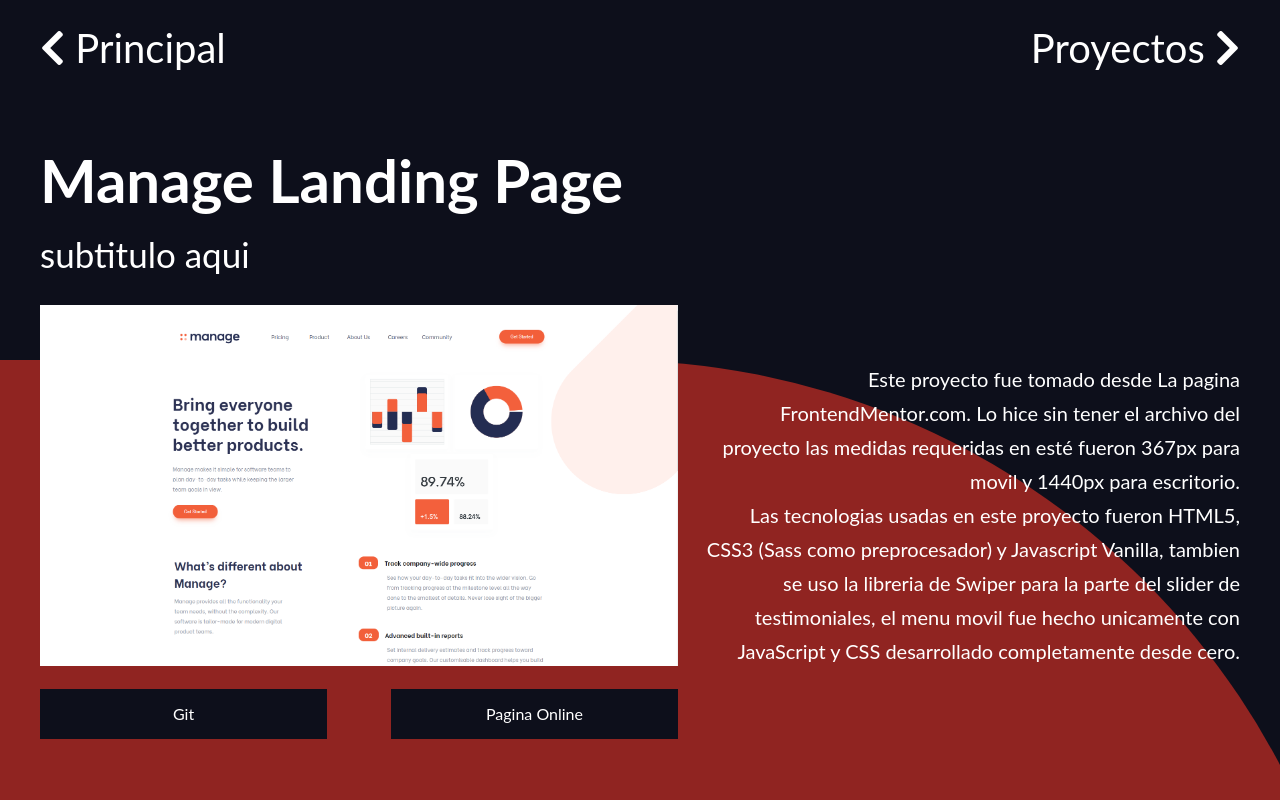
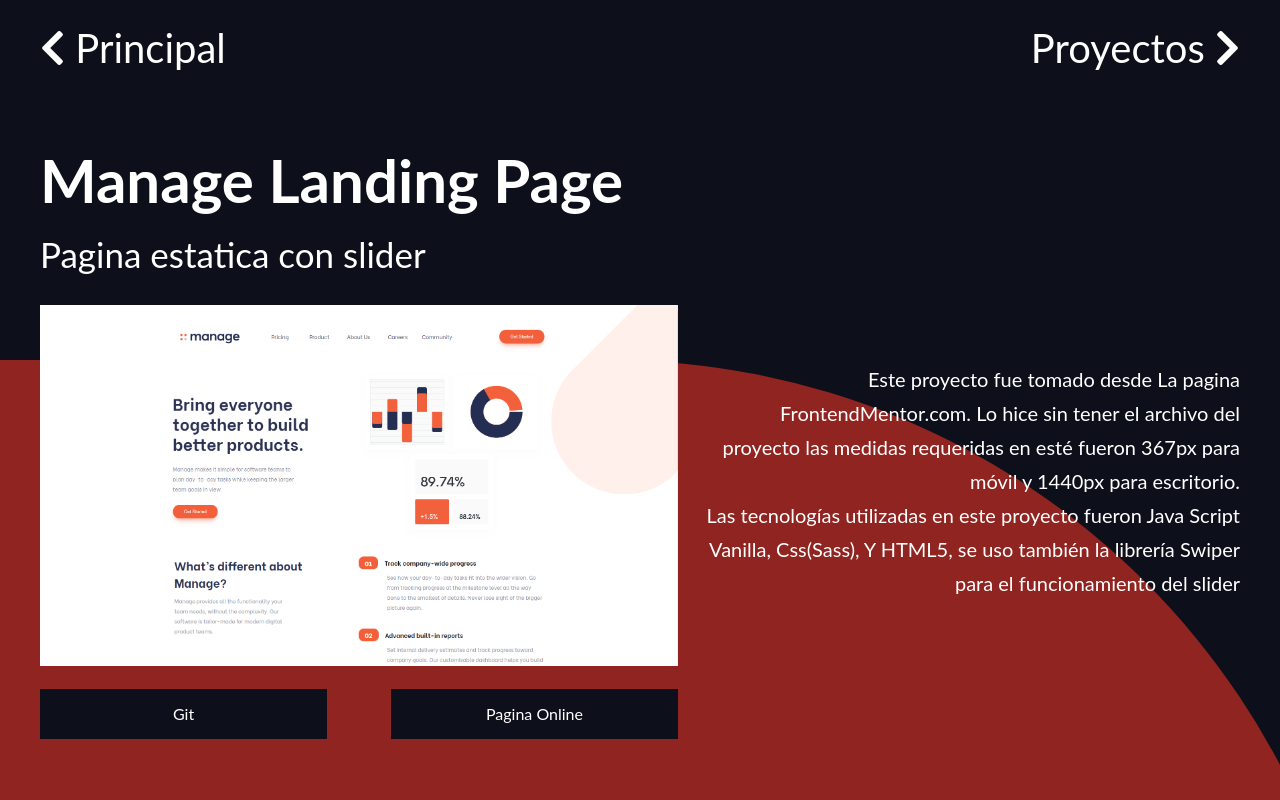
Before and after one commit to naz-14/UrielAlVa, a PHP site: page /proyecto.php?proyecto=manage in a window 1280 px wide. Run offline with PHP 8.4, Linux system fonts and the light colour scheme; some libraries are stand-ins or nearby versions; some web fonts are replaced.

Commit message:
Falta seccion de proyectos

```diff
--- a/index.php
+++ b/index.php
@@ -47,7 +47,7 @@
             <a href="proyecto.php?proyecto=manage">
               <h4>Manage Landing page</h4>
               <div class="img_portafolio">
-                <img src="img/manage.PNG" alt="" />
+                <img src="img/manage.png" alt="" />
               </div>
             </a>
           </div>
@@ -55,7 +55,7 @@
             <a href="proyecto.php?proyecto=pitscript">
               <h4>Pitscript</h4>
               <div class="img_portafolio">
-                <img src="img/pit.PNG" alt="" />
+                <img src="img/pit.png" alt="" />
               </div>
             </a>
           </div>
@@ -63,7 +63,7 @@
             <a href="proyecto.php?proyecto=slider">
               <h4>Slider With Vanilla JavaScript</h4>
               <div class="img_portafolio">
-                <img src="img/slider.PNG" alt="" />
+                <img src="img/slider.png" alt="" />
               </div>
             </a>
           </div>
--- a/proyecto.php
+++ b/proyecto.php
@@ -22,46 +22,47 @@
   $proyects = array (
     "manage" => array(
       "titulo"=> "Manage Landing Page",
-      "subtitulo" => "subtitulo aqui",
+      "subtitulo" => "Pagina estatica con slider",
       "imagen" => "img/manage.png",
-      "descripcion" => "Este proyecto fue tomado desde La pagina FrontendMentor.com. Lo hice sin tener el archivo del proyecto las medidas requeridas en esté fueron 367px para movil y 1440px para escritorio.",
-      "descripcionDos" => "Las tecnologias usadas en este proyecto fueron HTML5, CSS3 (Sass como preprocesador) y Javascript Vanilla, tambien se uso la libreria de Swiper para la parte del slider de testimoniales, el menu movil fue hecho unicamente con JavaScript y CSS desarrollado completamente desde cero.",
+      "descripcion" => "Este proyecto fue tomado desde La pagina FrontendMentor.com. Lo hice sin tener el archivo del proyecto las medidas requeridas en esté fueron 367px para móvil y 1440px para escritorio.",
+      "descripcionDos" => "Las tecnologías utilizadas en este proyecto fueron Java Script Vanilla, Css(Sass), Y HTML5, se uso también la librería Swiper para el funcionamiento del slider",
       "git" => "https://github.com/naz-14/manageLandingPage",
       "web" => "https://wizardly-stonebraker-2667ef.netlify.app/"
     ),
     "pitscript" => array(
       "titulo"=> "Pitscript",
-      "subtitulo" => "subtitulo aqui",
+      "subtitulo" => "Pagina de desarrollo Web",
       "imagen" => "img/pit.png",
-      "descripcion" => "PitScript es un proyecto en el cual estoy trabajando junto con mi novia Andrea Avila, ella elaboro el diseño completamente y yo hice el desarrollo web, las diagonales estan hechas con contenedores que tienen diferentes bordes en CSS3 y posicionados de forma absoluta para poder colocarlos en su lugar correspondiente, se considero poder hacer las diagonales con skew pero no cumplia con el funcionamiento requerido en el diseño. La interaccion del menu en la version movil fue desarrollada desde cero por mi con Vanilla JavaScript.",
-      "descripcionDos" => "Las tecnologias utilizadas son HTML5, CSS3 Y Vanilla JavaScript",
+      "descripcion" => "PitScript es un proyecto, en el cual estoy trabajando aun con mi novia, ella realizo el diseño y yo lo programe, la pagina tiene medidas adaptadas a la mayoría de dispositivos(PC, iPad y Móvil)",
+      "descripcionDos" => "Las tecnologías utilizadas son HTML5, CSS3 Y Vanilla JavaScript, para hacer las diagonales en cada sección se hicieron cajas con bordes de diferentes tamaños, se considero hacer las diagonales con skew pero no cumplía con los requerimientos necesarios para el proyecto.<br>
+      <small>(El proyecto no esta disponible en github ya que es privado)</small>",
       "git" => "",
       "web" => "https://naughty-goodall-88d25c.netlify.app/"
     ),
     "slider" => array(
       "titulo" => "Slider Con JavaScript Vanilla",
-      "subtitulo" => "subtitulo aqui",
+      "subtitulo" => "",
       "imagen" => "img/slider.png",
-      "descripcion" => "Este proyecto fue tomado desde FrontendMentor.io. El enfoque de este proyecto es unicamente desarrollar un slider con botones, los requerimentos de este proyecto eran unicamente manejar dos elementos con el slider, sin embargo decidi hacer un codigo desde cero el cual puede ser completamente reutilizable y escalable siempre y cuando se mantenga la estructura diseñada por mi, el frontend tambien lo desarrolle con solo los archivos png del diseño  respetando las dimensiones 367px movil y 1440px escritorio",
-      "descripcionDos" => "descripcion dos",
+      "descripcion" => "Este proyecto fue tomado desde FrontendMentor.io. El enfoque de este proyecto es únicamente desarrollar un slider con botones, los requerimientos de este proyecto eran únicamente manejar dos elementos con el slider, sin embargo decidí hacer un código desde cero el cual puede ser completamente reutilizable y escalable siempre y cuando se mantenga la estructura diseñada por mi, el frontend también lo desarrolle con solo los archivos png del diseño  respetando las dimensiones 367px móvil y 1440px escritorio",
+      "descripcionDos" => "Las tecnologías utilizadas fueron HTML5 Css3 Y Vanilla Java Script",
       "git" => "https://github.com/naz-14/mentor_quotes",
       "web" => "https://affectionate-hermann-99b382.netlify.app/"
     ),
     "listings" => array(
-      "titulo" => "Job Listings with Vanilla Filter by Tag",
-      "subtitulo" => "subtitulo aqui",
+      "titulo" => "Job Listings",
+      "subtitulo" => " con Filtro por tag en Vanilla JS",
       "imagen" => "img/joblistings.png",
-      "descripcion" => "Este proyecto ha sido el que mas me ha costado desarrollar, el proyecto fue tomado desde frontendmentor.io, y el objetivo era solo hacer la parte de frontend, sin embargo senti la curiosidad de llevar acabo el desarrollo de un filtro de contenidos por tag, en la pagina cada elemento tiene sus tags correspondientes y el objetivo era poder filtrar los contenidos dependiendo el tag que presiones.",
-      "descripcionDos"=> "Este proyecto fue desarrollado en la parte de frontend con HTML5 CSS3(SASS) y Javascript, La pagina al tener muchos elementos por mostrar en el index, fue desarrollada con php para consumir un archivo json y que el contenido se muestre directamente desde esa fuente segun los elementos que esten registrados ahi. El desarrollo para los filtros fue hecho desde cero para practicar mi conocimiento en el desarrollo de aplicaciones con JavaScript",
+      "descripcion" => "Este proyecto ha sido el que mas me ha costado desarrollar, el proyecto fue tomado desde frontendmentor.io, y el objetivo era solo hacer la parte de frontend, sin embargo sentí la curiosidad de llevar acabo el desarrollo de un filtro de contenidos por tag, en la pagina cada elemento tiene sus tags correspondientes y el objetivo era poder filtrar los contenidos dependiendo el tag que presiones.",
+      "descripcionDos"=> "Este proyecto fue desarrollado en la parte de frontend con HTML5 CSS3(SASS) y Javascript Vanilla, La pagina al tener muchos elementos por mostrar en el index, fue desarrollada con php para consumir un archivo json y que el contenido se muestre directamente desde esa fuente según los elementos que estén registrados ahí. El desarrollo para los filtros fue hecho desde cero para practicar mi conocimiento en el desarrollo de aplicaciones con JavaScript",
       "git" => "https://github.com/naz-14/JobListingsWithFilterOnVanillaJS",
       "web" => "https://joblistingsuav.000webhostapp.com/"
     ),
     "webcamp" => array(
       "titulo" => "GdlWebCamp",
-      "subtitulo" => "subtitulo aqui",
+      "subtitulo" => "Pagina de venta de boletos para evento",
       "imagen" => "img/gdlwebcamp.png",
-      "descripcion" => "Este proyecto aun no esta concluido ya que es bastante grande, fue tomado de un curso de Udemy y el objetivo final es desarrollar una pagina para un evento en el cual se pueden vender boletos asi que se maneja una base de datos de usuarios registrados  y compras de boletos, la base de datos esta en MySQL y se consume con PHP. El frontend esta desarrollado con HTML5 Css3 Y Javascript, tambien esta planeado que el procesador de pagos de la pagina sea paypal.",
-      "descripcionDos" => "descripcion dos",
+      "descripcion" => "Este proyecto aun no esta concluido ya que es bastante grande, fue tomado de un curso de Udemy y el objetivo final es desarrollar una pagina para un evento, en la pagina se podrán adquirir los boletos dependiendo los días que quieras ingresar al evento y asi mismo podrás ingresar con tu usuario para poder revisar el registro de tus compras",
+      "descripcionDos" => "Las tecnologías usadas aqui, son, JavaScript para el frontend y partes del backend, PHP para consumir la base de datos, Css, HTML y la base de datos esta hecha en MySQL",
       "git" => "",
       "web" => ""
     )
```
Also changed, not shown: img/manage.png (renamed from img/manage.PNG), img/pit.png (renamed from img/pit.PNG), img/slider.png (renamed from img/slider.PNG).
